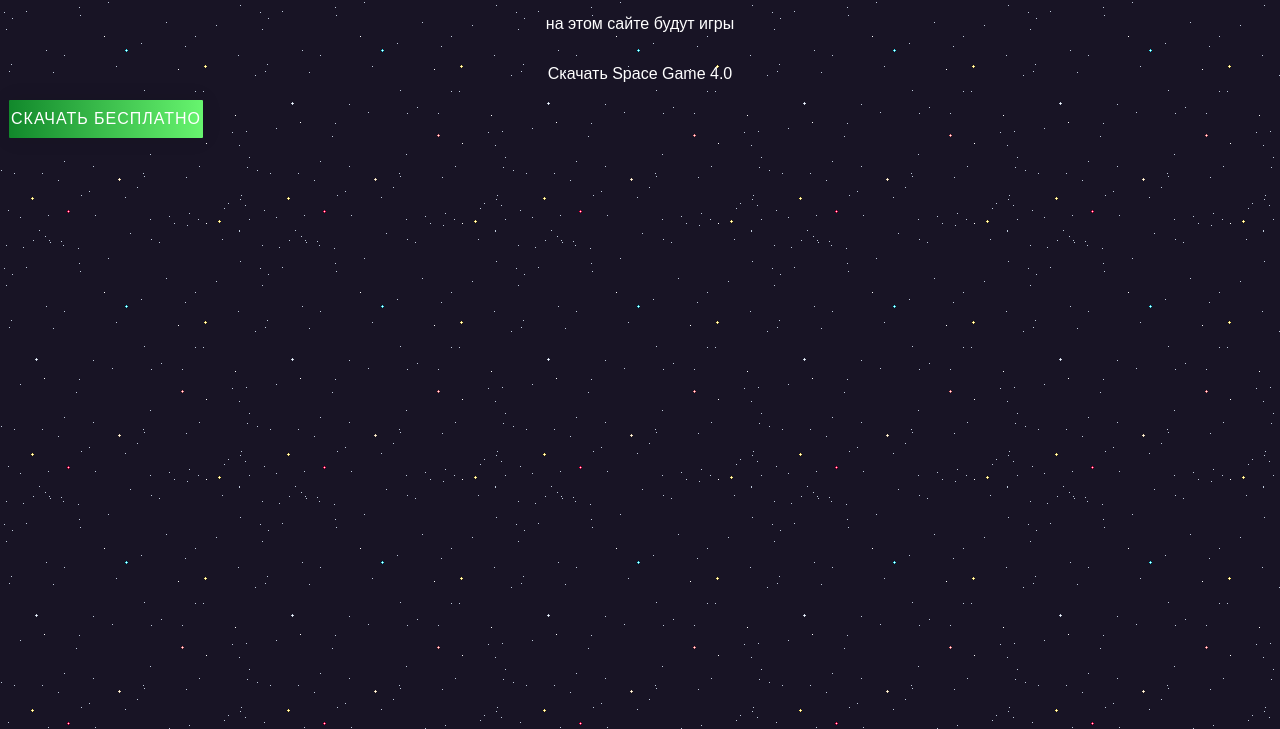
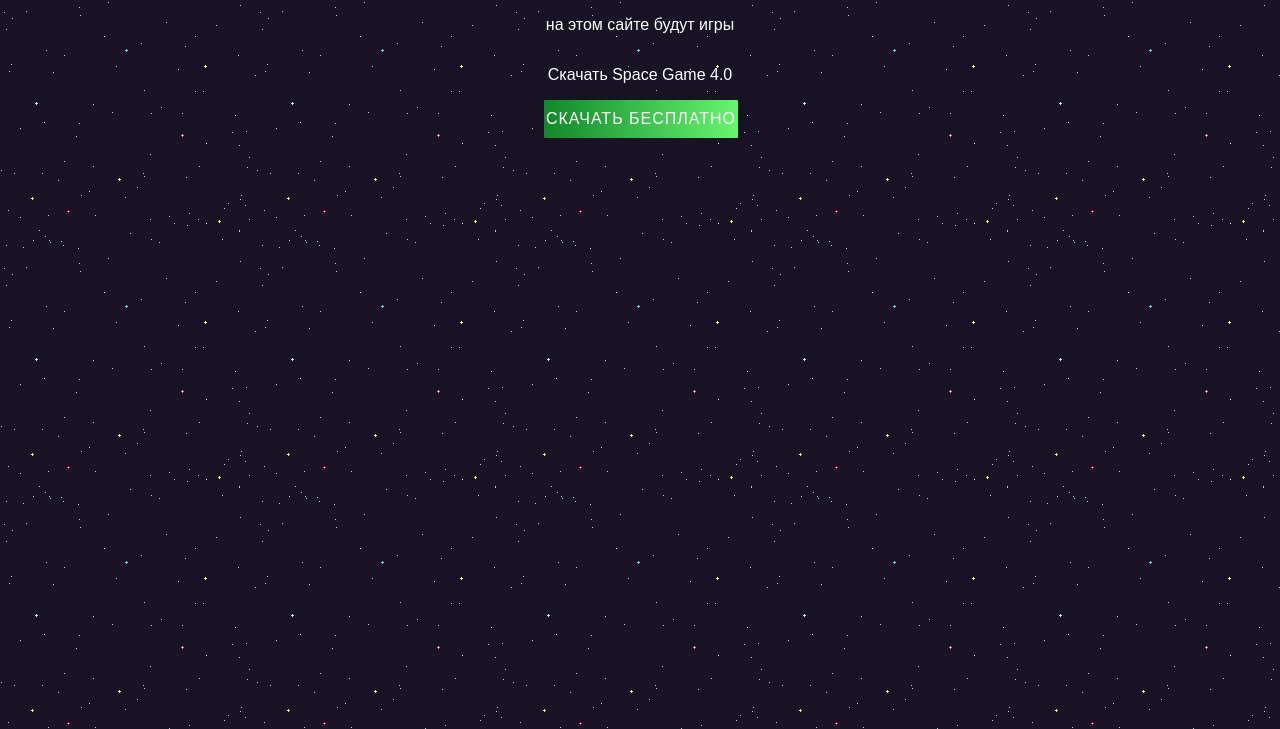
Before and after one commit to moit666/MotyRayTeam, a plain HTML site: page index.html in a window 1280 px wide. Shown: the part 71-800 px from the top of the page. Drawn offline with Linux system fonts and the light colour scheme.

Commit message:
Update style.css

```diff
--- a/style.css
+++ b/style.css
@@ -19,11 +19,15 @@ body {
 }
 
 .btnDow {
+    position: relative;
+    left: 50%;
+    transform: translate(-50%, 0);
+
     text-decoration: none;
     display: inline-block;
     color: rgb(255, 255, 255);
     padding: 10px 2px;
-    margin: 1px 1px;
+    margin: 0px 1px;
     border-radius: 1px;
     font-family: 'Montserrat', sans-serif;
     text-transform: uppercase;
```
